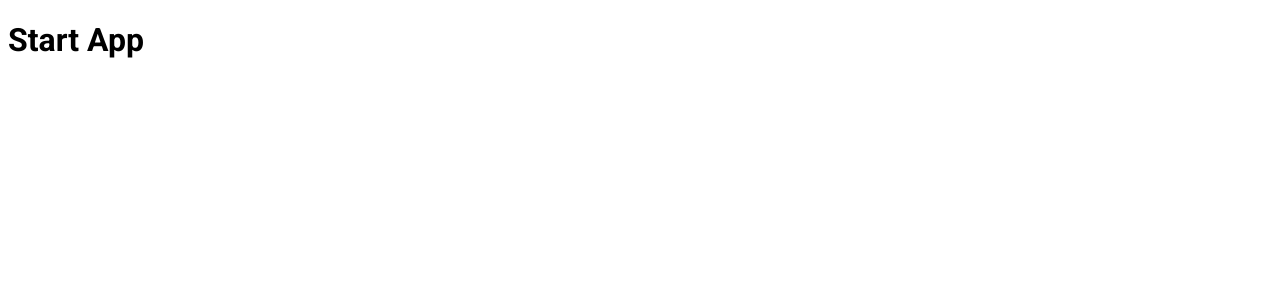
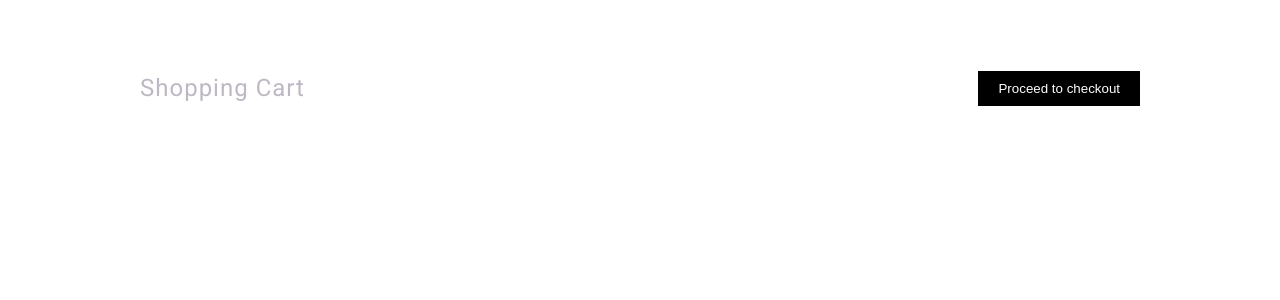
Before and after one commit to mateusz24polok/shopping-cart, a React (Create React App) app: page / in a window 1280 px wide. Shown: the top 300 px of the page. Built offline with nearby package versions, Linux system fonts and the light colour scheme.

Commit message:
Header has been prepared

```diff
--- a/src/App.js
+++ b/src/App.js
@@ -1,10 +1,9 @@
 import React from "react";
+import MainPage from "./pages/MainPage";
 
 const App = () => {
   return (
-    <div className="App">
-      <h1>Start App</h1>
-    </div>
+    <MainPage />
   );
 }
 
--- /dev/null
+++ b/src/components/PrimaryButton/index.js
@@ -0,0 +1,8 @@
+import React from "react";
+import { StyledButton } from "./styled";
+
+const PrimaryButton = ({ children }) => (
+    <StyledButton>{children}</StyledButton>
+);
+
+export default PrimaryButton;
--- /dev/null
+++ b/src/components/PrimaryButton/styled.js
@@ -0,0 +1,9 @@
+import styled from "styled-components";
+
+export const StyledButton = styled.button`
+    background-color: ${({ theme }) => theme.colors.PrimaryButtonBackground};
+    color: ${({ theme }) => theme.colors.PrimaryButtonFont};
+    border: none;
+    padding: 10px 20px;
+    cursor: pointer;
+`;
--- /dev/null
+++ b/src/organisms/Header/index.js
@@ -0,0 +1,14 @@
+import React from "react";
+import { StyledWrapper, Title } from "./styled";
+import PrimaryButton from "../../components/PrimaryButton";
+
+const Header = () => {
+    return (
+        <StyledWrapper>
+            <Title>Shopping Cart</Title>
+            <PrimaryButton>Proceed to checkout</PrimaryButton>
+        </StyledWrapper>
+    );
+};
+
+export default Header;
--- /dev/null
+++ b/src/organisms/Header/styled.js
@@ -0,0 +1,15 @@
+import styled from "styled-components";
+
+export const StyledWrapper = styled.header`
+    display: flex;
+    justify-content: space-between;
+    align-items: center;
+    margin-bottom: 30px;
+`;
+
+export const Title = styled.h3`
+    font-size: 24px;
+    color: ${({ theme }) => theme.colors.AthensGray};
+    letter-spacing: 1px;
+    font-weight: 400;
+`;
--- a/src/pages/MainPage/MainPage.js
+++ b/src/pages/MainPage/index.js
@@ -1,9 +1,12 @@
 import React from "react";
 import { StyledWrapper } from "./styled";
+import Header from "../../organisms/Header";
 
 const MainPage = () => {
     return (
-        <StyledWrapper>Main Page</StyledWrapper>
+        <StyledWrapper>
+            <Header />
+        </StyledWrapper>
     );
 };
 
--- a/src/theme/theme.js
+++ b/src/theme/theme.js
@@ -1,5 +1,9 @@
 export const theme = {
-    AthensGray: "#EEECEF",
-    Snuff: "#E2D5E6",
-    Whisper: "#F3EDF5",
+    colors: {
+        AthensGray: "#BFB7C3",
+        Snuff: "#E2D5E6",
+        Whisper: "#F3EDF5",
+        PrimaryButtonBackground: "#000000",
+        PrimaryButtonFont: "#FFFFFF",
+    }
 };
```
